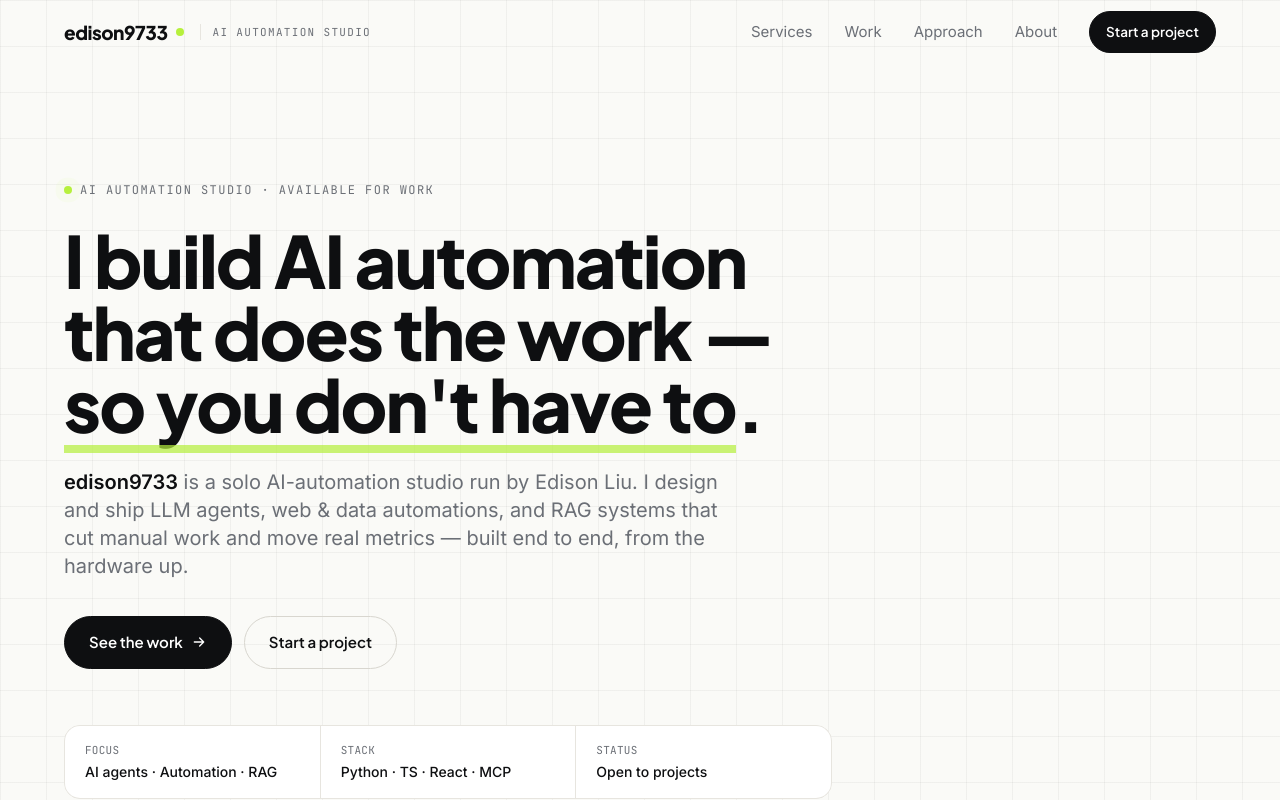
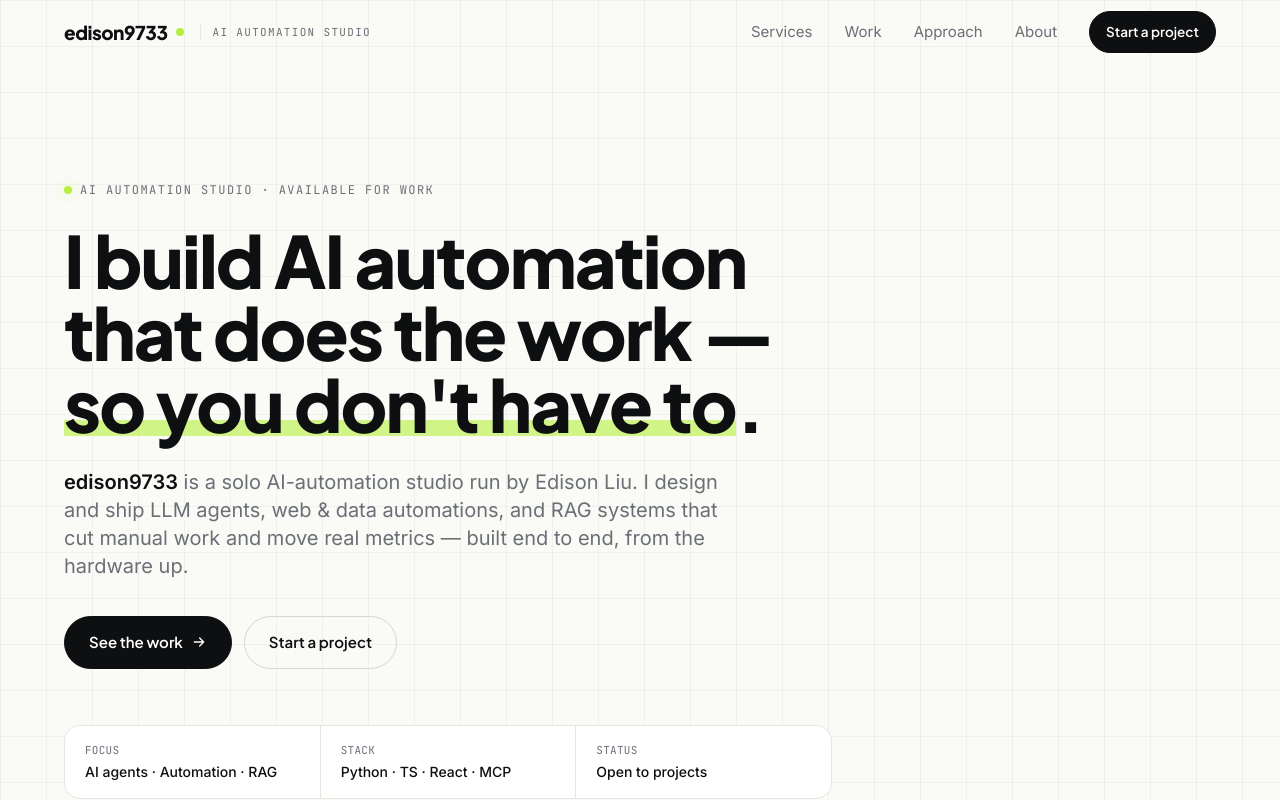
Before and after one commit to edison9733/mewebsite, a React (Vite) app: page / in a window 1280 px wide. Shown: the top 800 px of the page. Built offline with nearby package versions, Linux system fonts and the light colour scheme.

Commit message:
Add security headers (vercel.json) and aria/hero fixes

```diff
--- a/src/App.jsx
+++ b/src/App.jsx
@@ -124,10 +124,10 @@ function Hero() {
           <span className="w-2 h-2 rounded-full bg-accent pulse-dot inline-block" /> AI Automation Studio · Available for work
         </p>
         <h1 className="reveal font-display font-extrabold text-ink mt-6 leading-[0.98] tracking-tight text-balance text-[2.6rem] sm:text-6xl md:text-7xl max-w-5xl">
-          I build AI automation that does the work
-          <span className="relative whitespace-nowrap"> </span>
-          — <span className="relative">so you don't have to
-            <span className="absolute left-0 -bottom-1 h-2 w-full bg-accent/70 -z-0" />
+          I build AI automation that does the work —{' '}
+          <span className="relative inline-block">
+            <span className="absolute inset-x-0 bottom-1 h-3 sm:h-4 bg-accent/60" aria-hidden="true" />
+            <span className="relative">so you don't have to</span>
           </span>.
         </h1>
         <p className="reveal text-muted text-lg sm:text-xl mt-7 max-w-2xl leading-relaxed">
@@ -160,7 +160,7 @@ function TechStrip() {
       <div className="max-w-7xl mx-auto px-6 sm:px-10 lg:px-16">
         <p className="eyebrow mb-5">Working across the modern AI stack</p>
       </div>
-      <div className="marquee-mask">
+      <div className="marquee-mask" aria-hidden="true">
         <div className="flex gap-10 w-max animate-marquee whitespace-nowrap">
           {row.map((t, i) => (
             <span key={i} className="font-display font-semibold text-xl text-ink/35">{t}</span>
```
Also changed, not shown: vercel.json (added).
